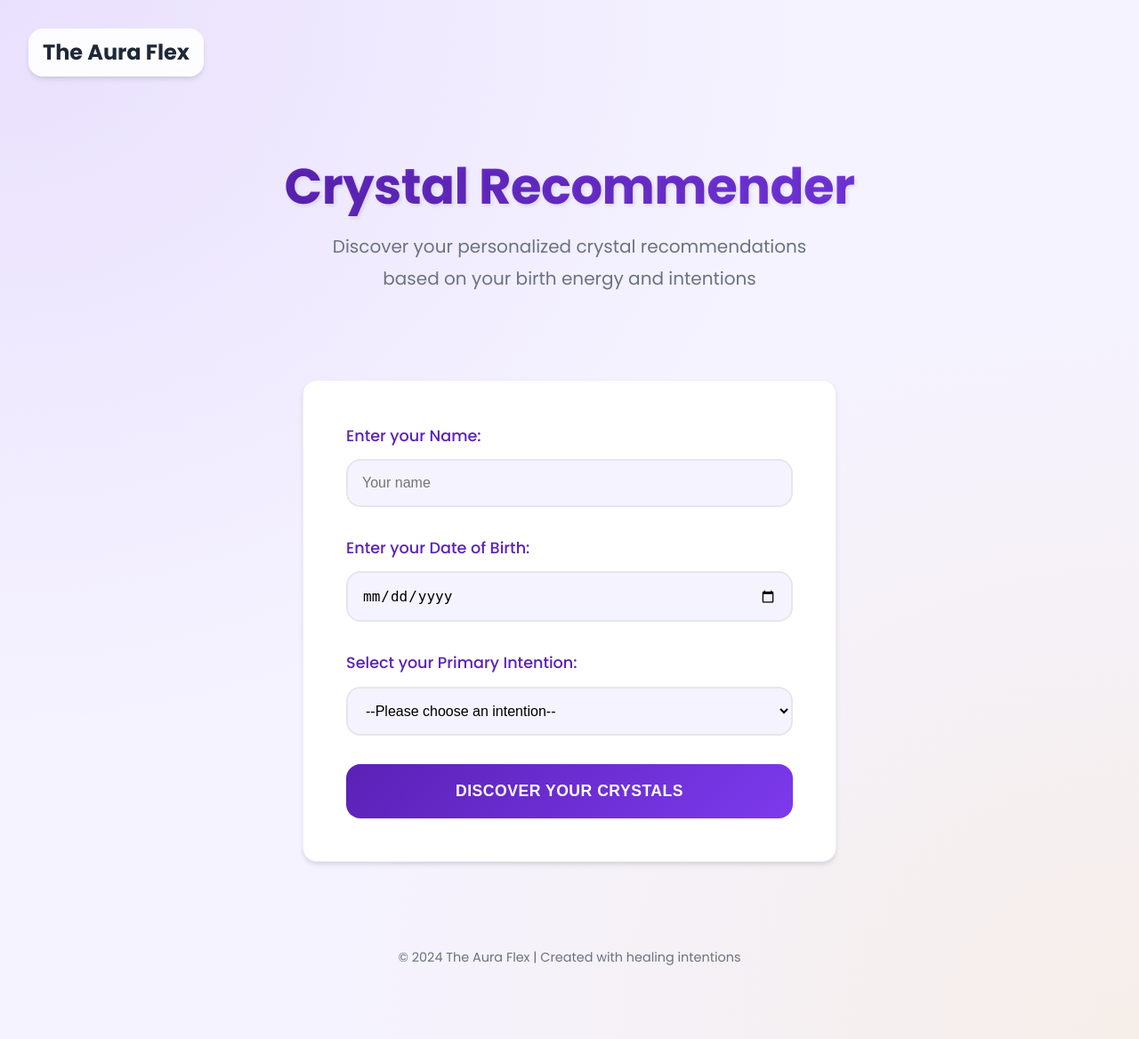
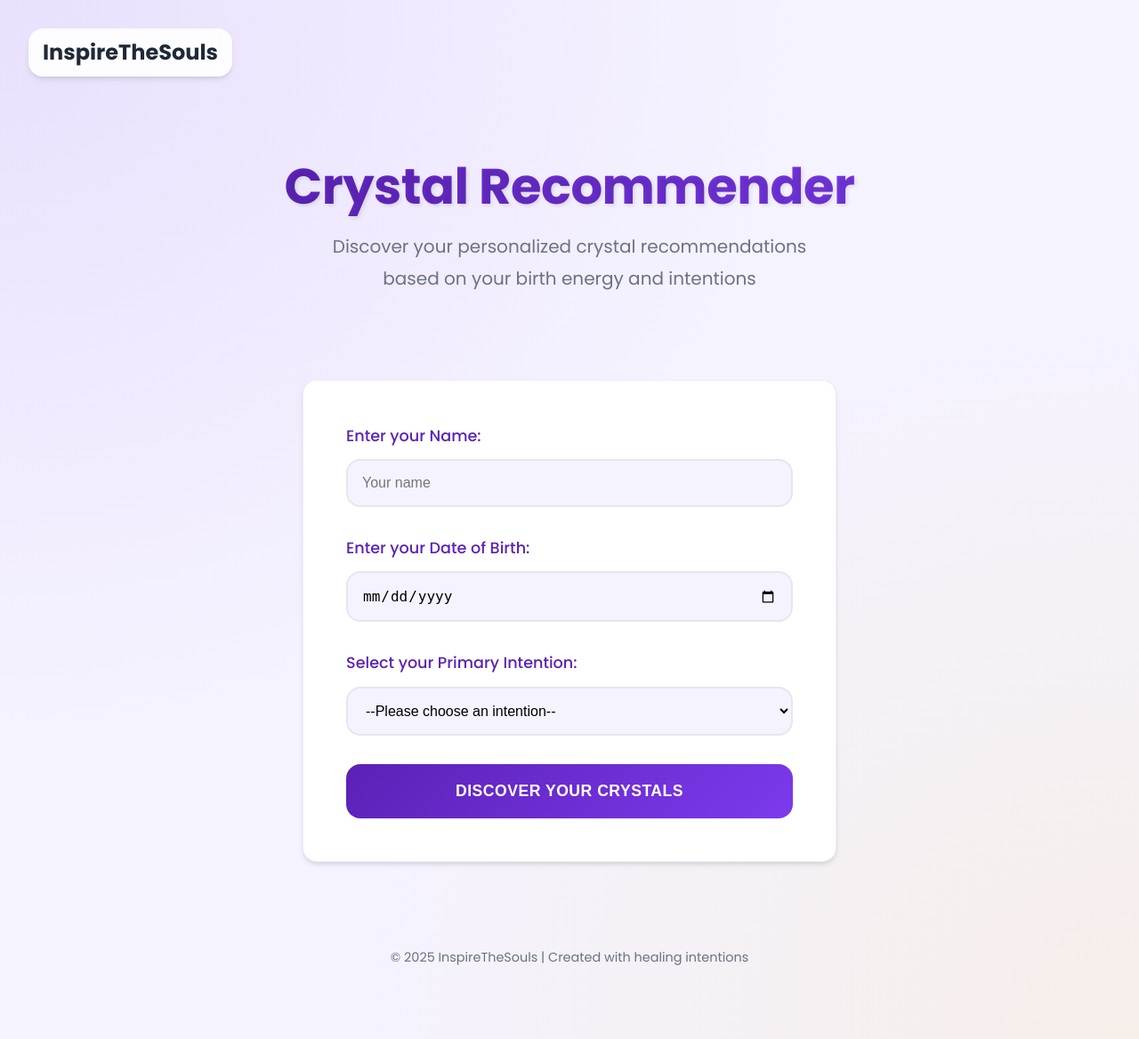
Before and after one commit to Rohit7594/InspireTheSouls, a Flask app: page / in a window 1280 px wide. Shown: the whole page at 89% size. Run offline with Flask 3, Linux system fonts and the light colour scheme.

Commit message:
update the name to InspireTheSouls

```diff
--- a/templates/404.html
+++ b/templates/404.html
@@ -1,7 +1,7 @@
 <!DOCTYPE html>
 <html>
 <head>
-    <title>404 - Page Not Found | The Aura Flex</title>
+    <title>404 - Page Not Found | InspireTheSouls</title>
     <link rel="stylesheet" href="{{ url_for('static', filename='styles.css') }}">
     <meta name="viewport" content="width=device-width, initial-scale=1.0">
 </head>
@@ -14,5 +14,8 @@
             <a href="/" class="submit-btn">Return Home</a>
         </div>
     </div>
+    <footer>
+        <p>© 2025 InspireTheSouls | Created with healing intentions</p>
+    </footer>
 </body>
 </html>
--- a/templates/500.html
+++ b/templates/500.html
@@ -1,7 +1,7 @@
 <!DOCTYPE html>
 <html>
 <head>
-    <title>500 - Server Error | The Aura Flex</title>
+    <title>500 - Server Error | InspireTheSouls</title>
     <link rel="stylesheet" href="{{ url_for('static', filename='styles.css') }}">
     <meta name="viewport" content="width=device-width, initial-scale=1.0">
 </head>
@@ -14,5 +14,8 @@
             <a href="/" class="submit-btn">Return Home</a>
         </div>
     </div>
+    <footer>
+        <p>© 2025 InspireTheSouls | Created with healing intentions</p>
+    </footer>
 </body>
 </html>
--- a/templates/index.html
+++ b/templates/index.html
@@ -1,10 +1,10 @@
 <!DOCTYPE html>
 <html>
 <head>
-    <title>The Aura Flex - Crystal Recommender</title>
+    <title>InspireTheSouls - Crystal Recommender</title>
     <link rel="stylesheet" href="{{ url_for('static', filename='styles.css') }}">
     <meta name="viewport" content="width=device-width, initial-scale=1.0">
-    <meta name="description" content="Discover your personalized crystal recommendations based on your birth energy and intentions with The Aura Flex">
+    <meta name="description" content="Discover your personalized crystal recommendations based on your birth energy and intentions with InspireTheSouls">
     <link rel="preconnect" href="https://fonts.googleapis.com">
     <link rel="preconnect" href="https://fonts.gstatic.com" crossorigin>
     <link href="https://fonts.googleapis.com/css2?family=Poppins:wght@300;400;500;600;700&display=swap" rel="stylesheet">
@@ -12,7 +12,7 @@
 <body>
     <div class="container">
         <div class="brand-logo">
-            <h2>The Aura Flex</h2>
+            <h2>InspireTheSouls</h2>
         </div>
         <header>
             <h1>Crystal Recommender</h1>
@@ -234,7 +234,7 @@
         </main>
 
         <footer>
-            <p>© 2024 The Aura Flex | Created with healing intentions</p>
+            <p>© 2025 InspireTheSouls | Created with healing intentions</p>
         </footer>
     </div>
 
```
Also changed, not shown: README.md.
